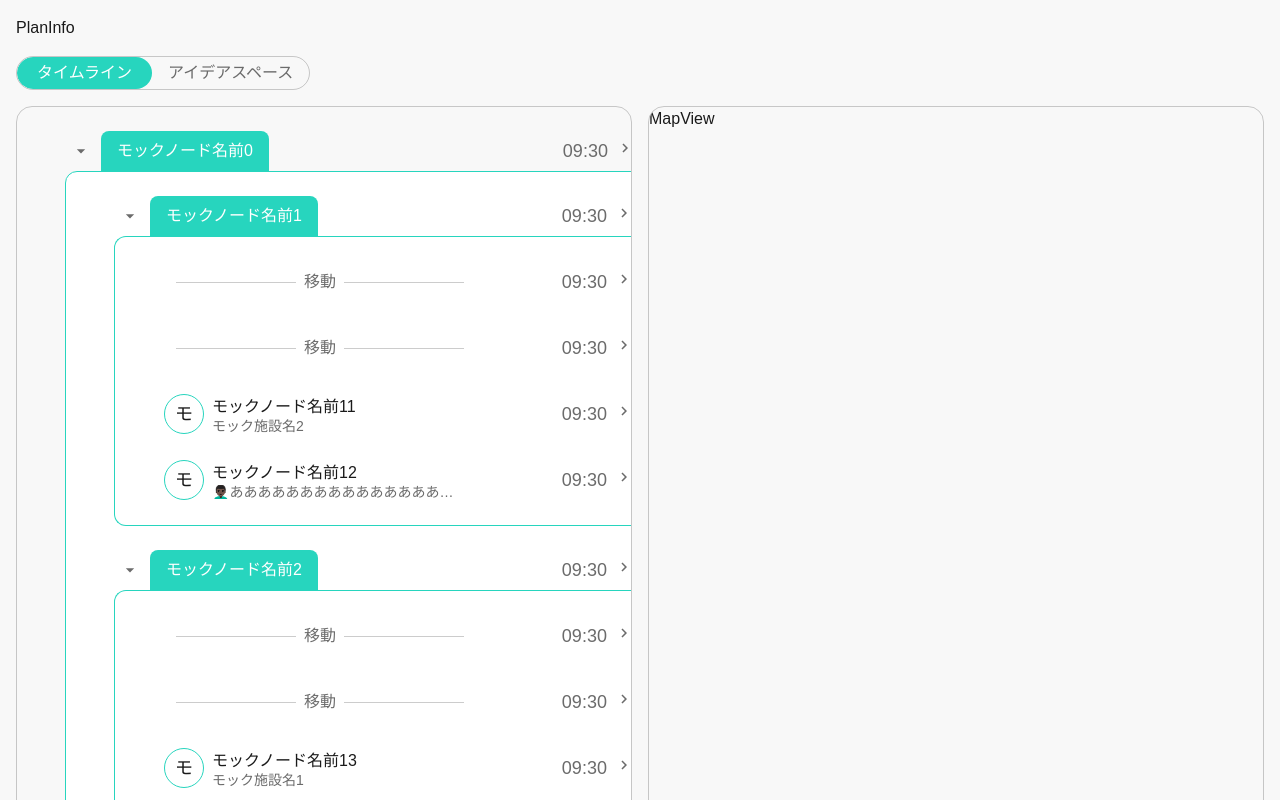
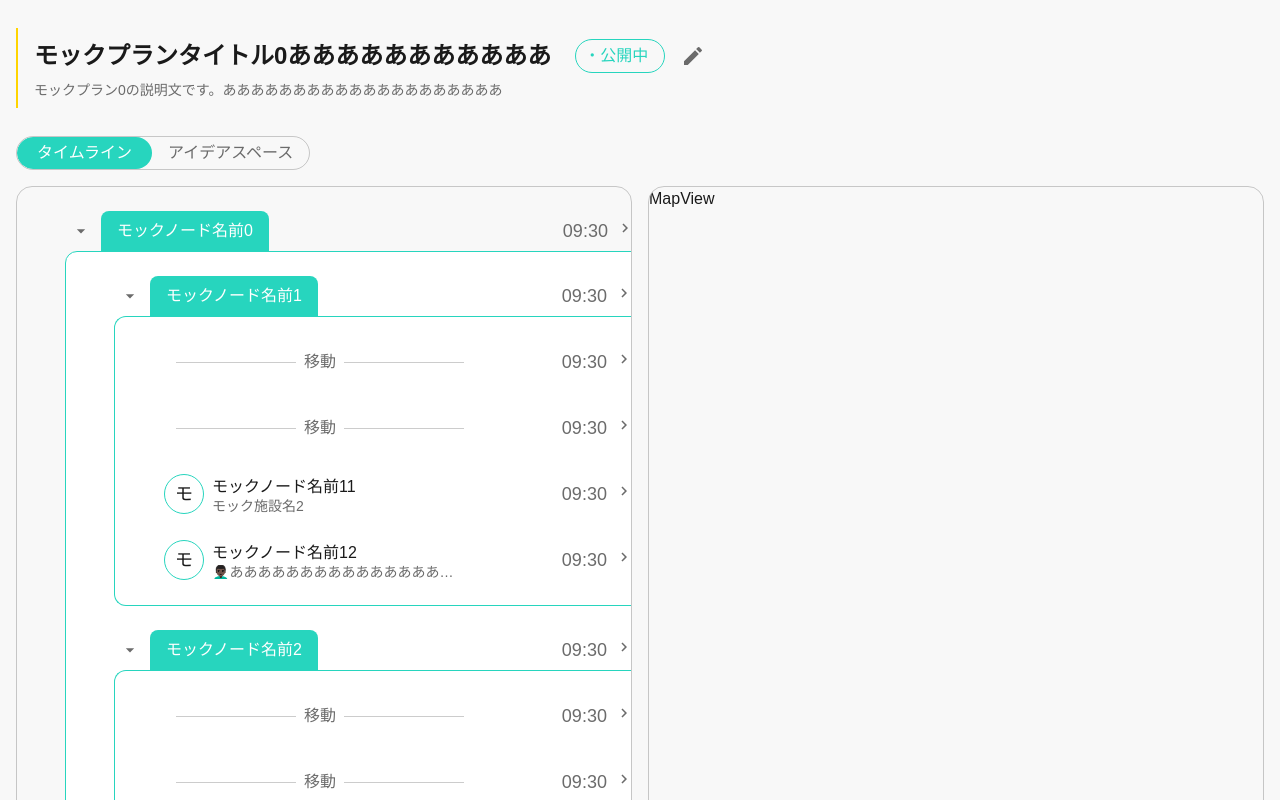
Before and after one commit to SOTA-swp/frontend, a Next.js app: page /plans/1/edit in a window 1280 px wide. Shown: the top 800 px of the page. Built offline with nearby package versions, Linux system fonts and the light colour scheme.

Commit message:
✨ PlanInfoの中身を実装

```diff
--- a/app/plans/_components/PlanInfo.tsx
+++ b/app/plans/_components/PlanInfo.tsx
@@ -1,5 +1,34 @@
+import Chip from "@/components/Chip";
+import { usePlanStore } from "../_store/hook";
+import IconButton from "@/components/IconButton";
+import { MdEdit } from "react-icons/md";
+
 function PlanInfo() {
-  return <div>PlanInfo</div>;
+  const planTitle = usePlanStore((state) => state.title);
+  const planDescription = usePlanStore((state) => state.description);
+
+  return (
+    <div className="my-3 py-2 pl-4 max-w-[1200px] border-l-2 border-accent">
+      <div className="flex items-center gap-6">
+        <h2 className="text-2xl font-bold">{planTitle}</h2>
+        <div className="flex gap-2 items-center">
+          <Chip variant="outline" rounded>
+            <p className="pr-2">・公開中 </p>
+          </Chip>
+          {/* TODO: 編集モーダルを開く */}
+          <IconButton
+            title="編集する"
+            variant={"iconOnly"}
+            color={"gray"}
+            icon={<MdEdit />}
+          />
+        </div>
+      </div>
+      <p className="mt-1 text-text-secondary text-sm text-muted-foreground">
+        {planDescription}
+      </p>
+    </div>
+  );
 }
 
 export default PlanInfo;
```
